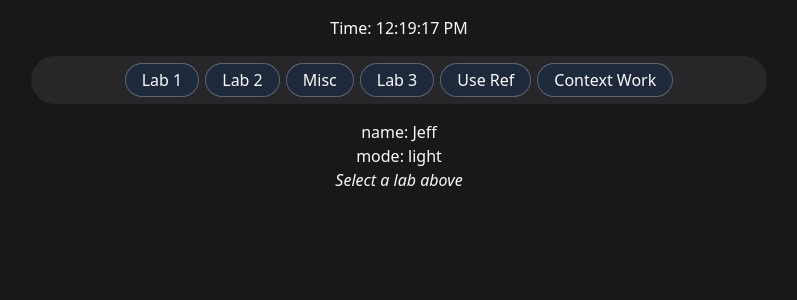
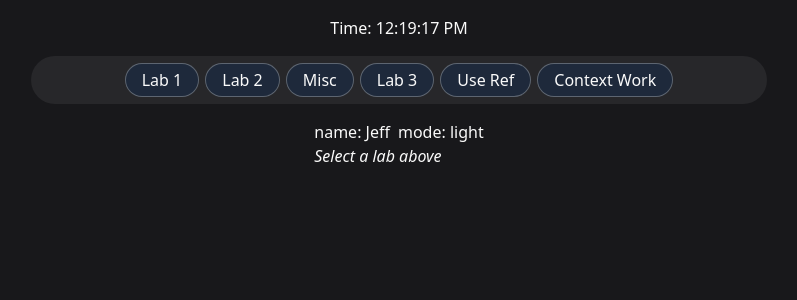
Before and after one commit to JoeMcCleery/se-bootcamp-modules, a React (Vite) app in the folder module_7/react-sandbox/: page / in a window 1280 px wide. Shown: the top 300 px of the page, without its empty margins (241-1038 px from the left). Built offline with nearby package versions, Linux system fonts and the light colour scheme.

Commit message:
Container styling

```diff
--- a/module_7/react-sandbox/src/components/Container.tsx
+++ b/module_7/react-sandbox/src/components/Container.tsx
@@ -10,7 +10,7 @@ export default function Container({ children }: IContainerProps) {
 
   return (
     <>
-      <div className="text-center">
+      <div className="flex justify-between gap-2">
         <p>name: {state.user.name}</p>
         <p>mode: {state.mode}</p>
       </div>
```
